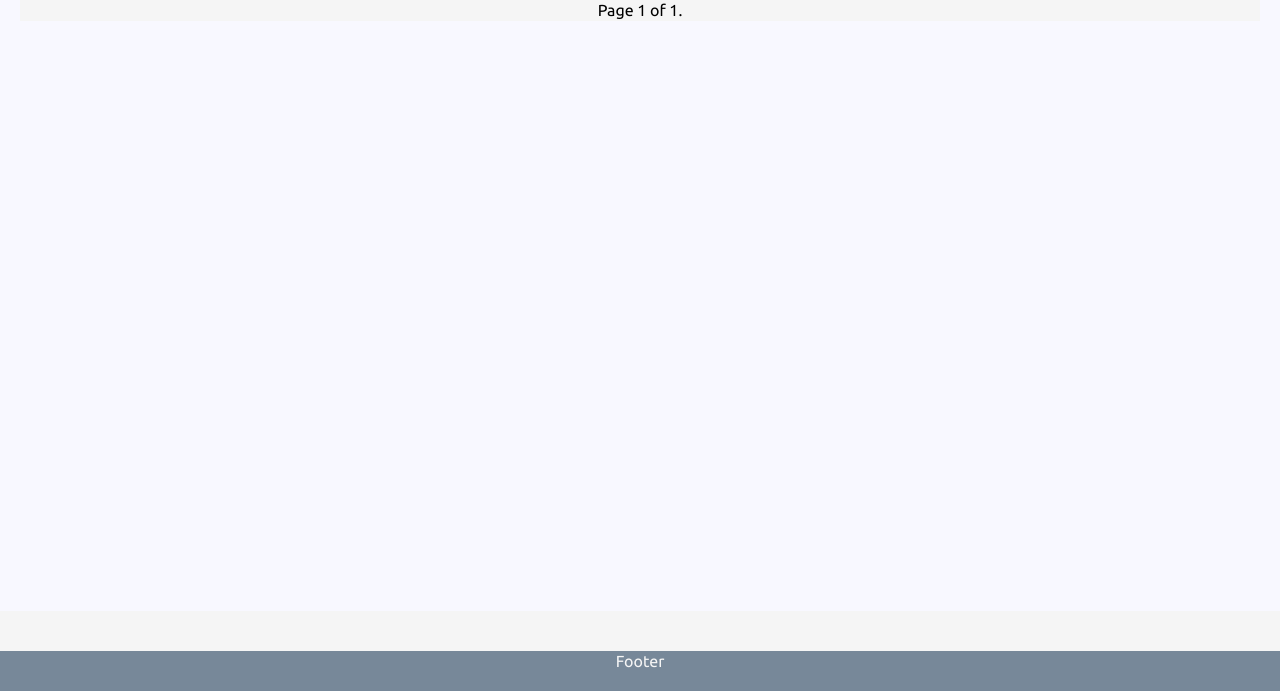
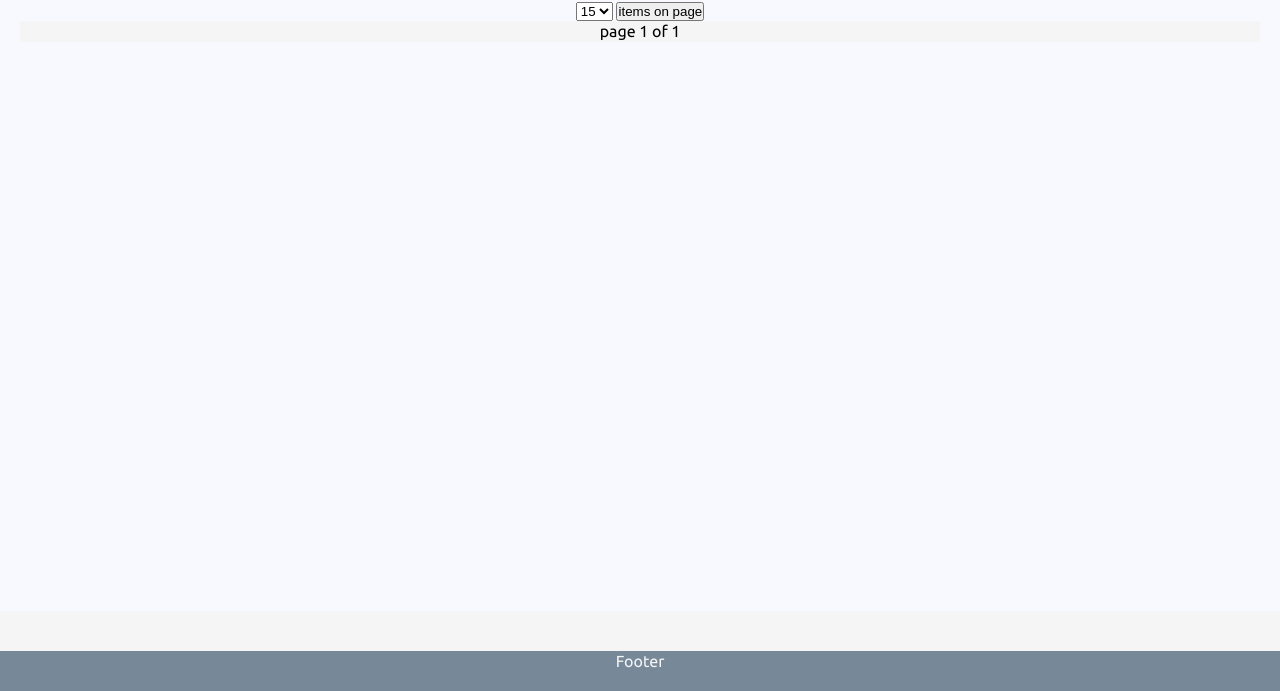
Before and after one commit to serious-pavel/most_populated_cities, a Django app: page /countries in a window 1280 px wide. Shown: the part 109-800 px from the top of the page. Run offline with Django 4.2, Linux system fonts and the light colour scheme; data that the repository does not hold is empty; some libraries are stand-ins or nearby versions.

Commit message:
add choice for items per page

```diff
--- a/most_populated_cities_main/templates/most_populated_cities_main/table_countries.html
+++ b/most_populated_cities_main/templates/most_populated_cities_main/table_countries.html
@@ -25,6 +25,14 @@ Most populated cities
         {% endfor %}
     </tbody>
 </table>
+<form action="{% url 'most_populated_cities_main:countries' %}">
+    <select name="choice">
+        <option value="15" {% if per_page == "15" %}selected{% endif %}>15</option>
+        <option value="20" {% if per_page == "20" %}selected{% endif %}>20</option>
+        <option value="40" {% if per_page == "40" %}selected{% endif %}>40</option>
+    </select>
+    <input type="submit" value="items on page">
+</form>
 <div class="pagination">
     <span class="step-links">
         {% if page_obj.has_previous %}
@@ -33,7 +41,7 @@ Most populated cities
         {% endif %}
 
         <span class="current">
-            Page {{ page_obj.number }} of {{ page_obj.paginator.num_pages }}.
+            page {{ page_obj.number }} of {{ page_obj.paginator.num_pages }}
         </span>
 
         {% if page_obj.has_next %}
--- a/most_populated_cities_main/views.py
+++ b/most_populated_cities_main/views.py
@@ -12,11 +12,14 @@ def city_page(request):
 
 def country_page(request):
     countries = Country.objects.all().order_by('common_name')
-    paginator = Paginator(countries, 20)  # Show 25 contacts per page.
+    per_page = request.GET.get("choice")
+    if not per_page:
+        per_page = 20
+    paginator = Paginator(countries, per_page)
 
     page_number = request.GET.get("page")
     page_obj = paginator.get_page(page_number)
     item_counter = (page_obj.number - 1) * paginator.per_page
 
     return render(request, 'most_populated_cities_main/table_countries.html',
-                  context={'page_obj': page_obj, 'item_counter': item_counter})
+                  context={'page_obj': page_obj, 'item_counter': item_counter, 'per_page': per_page})
```
